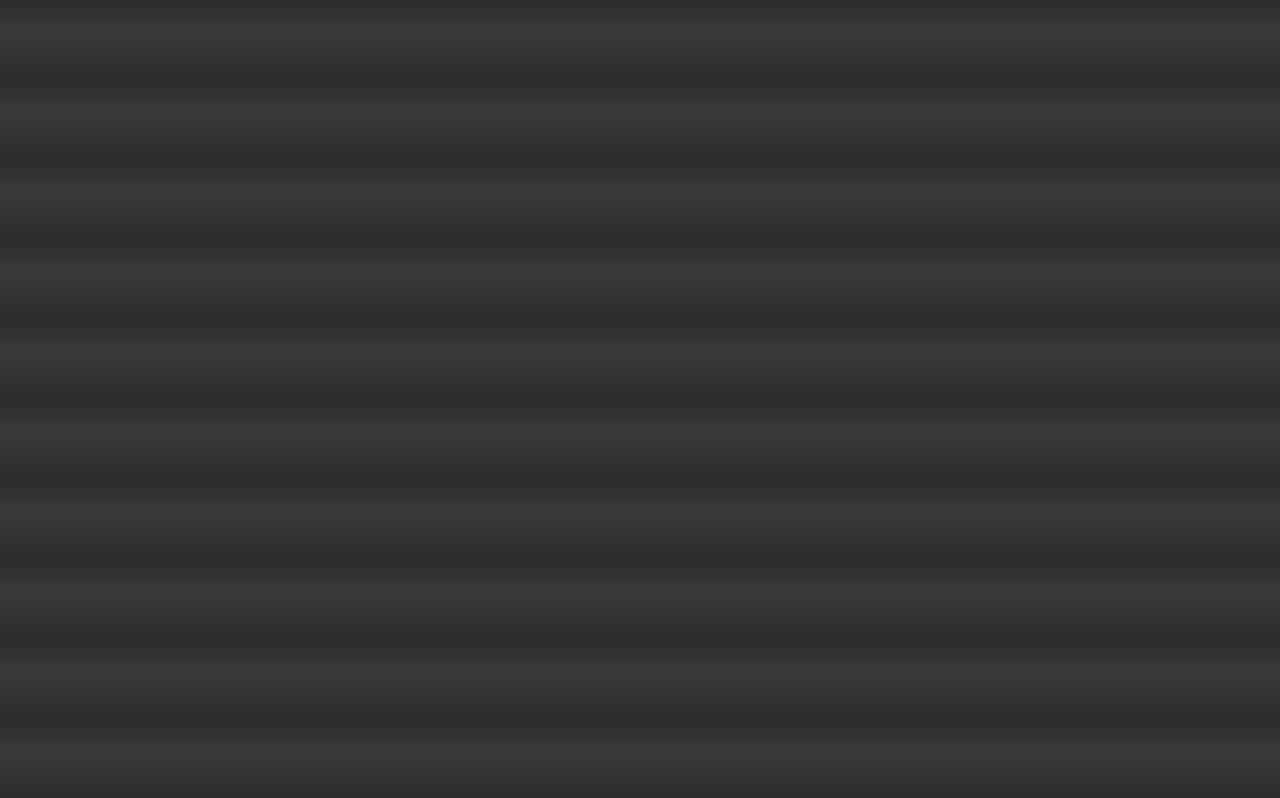
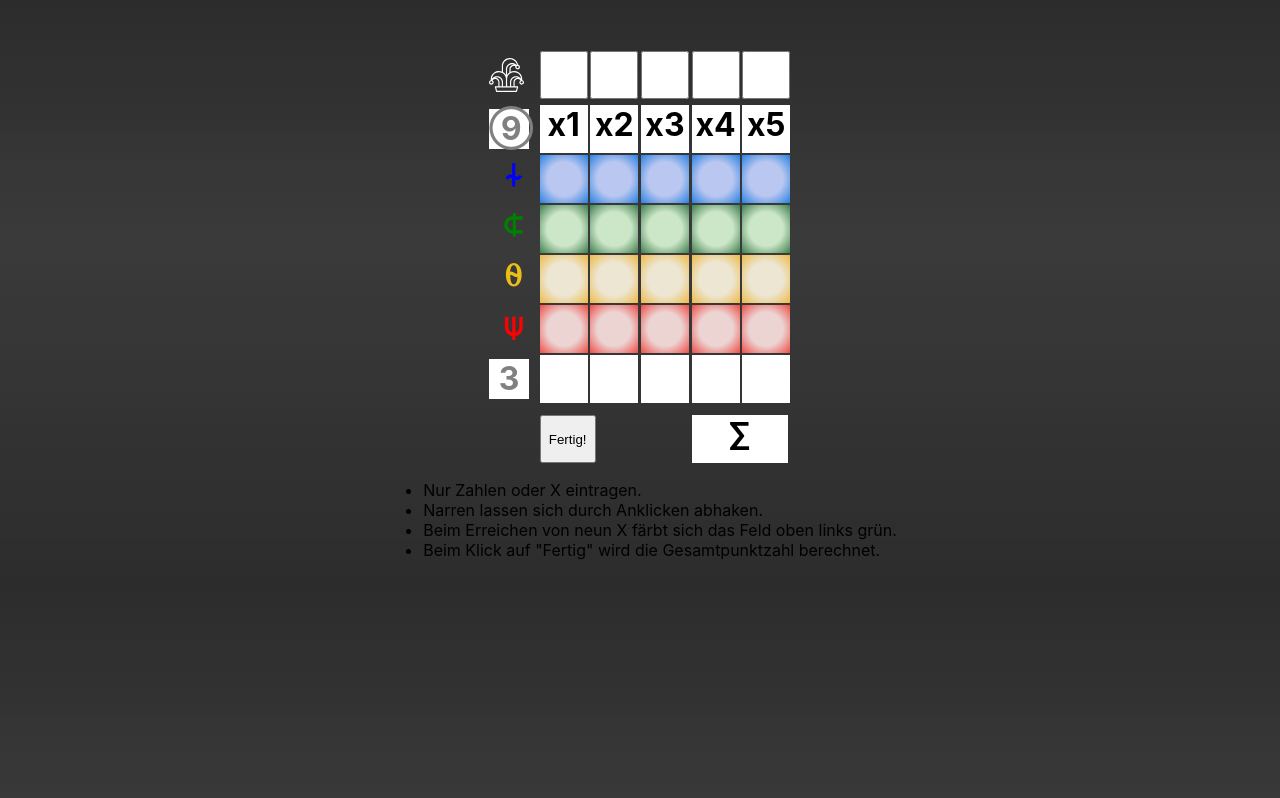
Before and after one commit to kschmitz123/wizard-sheet, a React (Create React App) app: page / in a window 1280 px wide. Built offline with nearby package versions, Linux system fonts and the light colour scheme.

Commit message:
Add instructions to app

```diff
--- a/src/App.js
+++ b/src/App.js
@@ -1,10 +1,12 @@
 import styled from "styled-components/macro";
-import Table from "./components/Table";
+import GameSheet from "./components/GameSheet";
+import Instructions from "./components/Instructions";
 
 function App() {
   return (
     <Container>
-      <Table />
+      <GameSheet />
+      <Instructions />
     </Container>
   );
 }
@@ -12,8 +14,9 @@ function App() {
 export default App;
 
 const Container = styled.div`
-  margin: 70px 10px 10px;
+  margin: 50px 5px 10px;
   display: flex;
+  flex-direction: column;
   align-items: center;
   justify-content: center;
 `;
```
